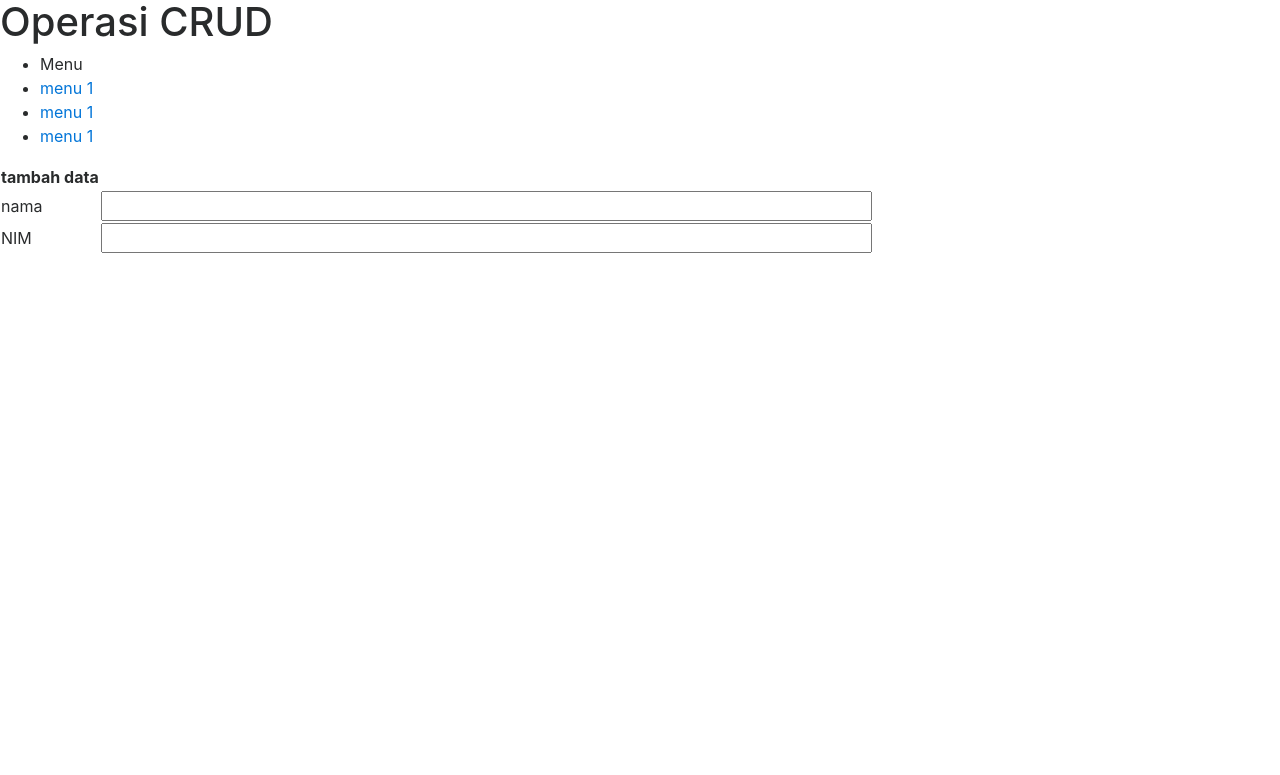
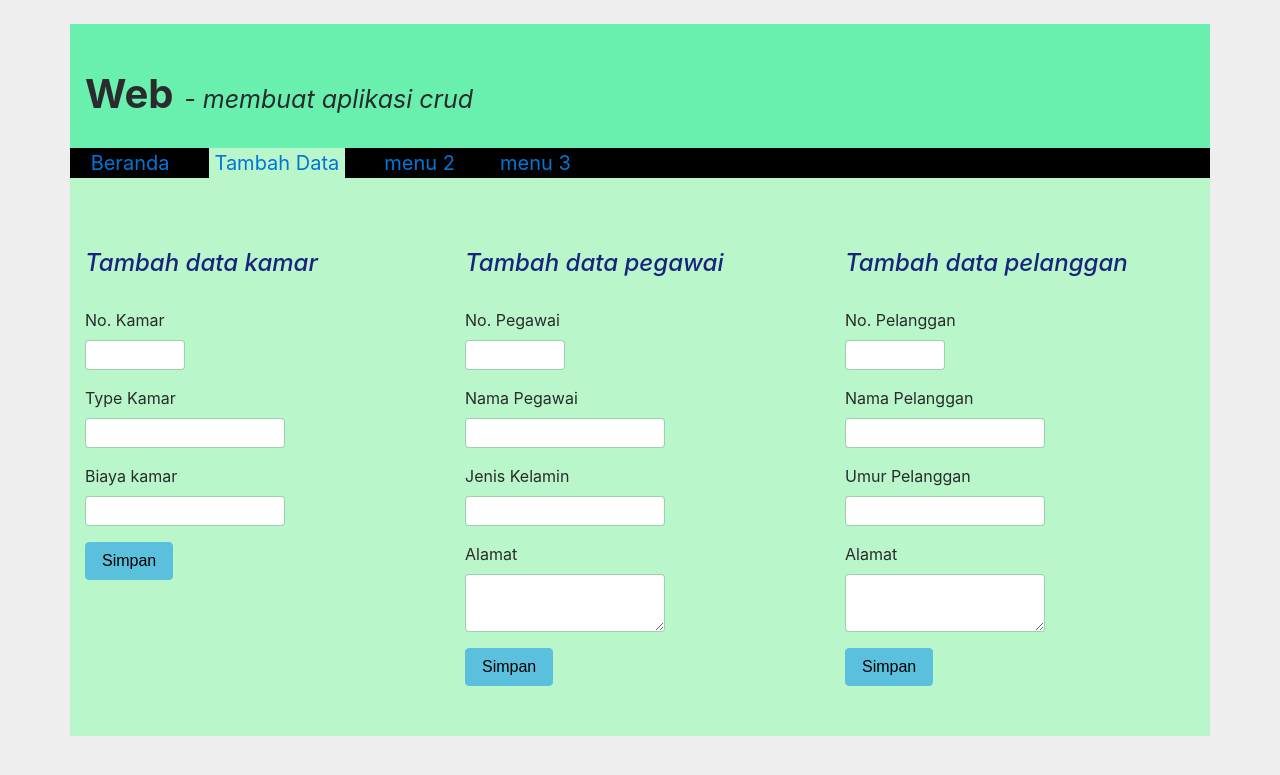
Before and after one commit to meiyangindahsucianti/web2, a PHP site: page /tambah.php in a window 1280 px wide. Shown: the top 775 px of the page. Run offline with PHP 8.4, Linux system fonts and the light colour scheme; some libraries are stand-ins or nearby versions.

Commit message:
baru di buat yooo

```diff
--- a/materi/tambah.php
+++ b/materi/tambah.php
@@ -14,48 +14,126 @@
     <link href="css/bootstrap.min.css" rel="stylesheet">
 </head>
 
-<body>
-<header>
-	<h1>Operasi CRUD</h1>
-</header>
 
-<nav>
-	<ul>
-		<li>Menu</li>
-		<li><a href="#">menu 1</a></li>
-		<li><a href="#">menu 1</a></li>
-		<li><a href="#">menu 1</a></li>
-	</ul>
-</nav>
+<body style="background-color: #eeeeee">
 
-<article>
-<form>
-	<table>
-		<tr>
-			<th>tambah data</th>
-		</tr>
-		<tr>
-			<td>nama</td>
-			<td>
-				<input type="text" name="nama" size="80">
-			</td>
-		</tr>
-		<tr>
-			<td>NIM</td>
-			<td>
-				<input type="text" name="nama" size="80">
-			</td>
-		</tr>
-	</table>
-</form>
-</article>
+<!--  bagian header  spasi -->
+<div class="container">
+	<div class="col-md-12"><br>
+	</div>
+</div>
 
+<!--  bagian header Judul web   -->
+<div class="container" style="background-color: #69f0ae">
+	<div class="row">
+		<div class="col-md-12">
+			<div class="page-header">
+			<br><br>
+				<h1>
+					<b>Web</b>   <small style="font-size:25px"><i> - membuat aplikasi crud</i></small>
+				</h1><br>
+			</div>
+		</div>
+	</div>
+</div>
 
-	<!-- AKHIR CONTENT - dari sini kebawah jgn dihapus -->
-    <!-- jQuery (necessary for Bootstrap's JavaScript plugins) -->
-    <script src="js/jquery-1.12.0.min.js"></script>
-    <!-- Include all compiled plugins (below), or include individual files as needed -->
-    <script src="js/bootstrap.min.js"></script>
+<!--  bagian Header menuu   -->
+<div class="container " style="background-color: #000000">
+	<div class="row" style="font-size: 20px">
+		<div class="col-md-12">
+				<ul class="nav navbar-default" style="color: #1a237e">
+					<li>
+						<a href="index.html">&nbsp;Beranda&nbsp;</a>
+					</li>&nbsp;&nbsp;&nbsp;&nbsp;&nbsp;&nbsp;
+					<li class="active" style="background-color: #b9f6ca">
+						<a href="#">&nbsp;Tambah Data&nbsp;</a>
+					</li>&nbsp;&nbsp;&nbsp;&nbsp;&nbsp;&nbsp;
+					<li class="disabled">
+						<a href="#">&nbsp;menu 2&nbsp;</a>
+					</li>&nbsp;&nbsp;&nbsp;&nbsp;&nbsp;&nbsp;
+					<li class="disabled">
+						<a href="#">&nbsp;menu 3&nbsp;</a>
+					</li>&nbsp;&nbsp;&nbsp;&nbsp;&nbsp;&nbsp;
+				</ul>
+		</div>
+	</div>
+</div>
+
+<!--  bagian spasi warna   -->
+<div class="container" style="background-color: #b9f6ca">
+<br><br><br>
+</div>
+
+<!--  bagian form input pendataan    -->
+<div class="container" style="background-color: #b9f6ca">
+	<div class="row" style="height: 486px">
+		<div class="col-md-4">
+			<h4 style="color: #1a237e"><i>Tambah data kamar</i></h4><br>
+			<form>
+					<div class="form-group form-group-default">
+						<tr><td><label for="nomor-kamar">No. Kamar</label></td>
+						<td><input type="text" style="height: 30px; width: 100px;" class="form-control" id="nomor_kamar"></td></tr>
+					</div>
+					<div class="form-group">
+						<label for="nama_pegawai">Type Kamar</label>
+						<input type="text" style="height: 30px; width: 200px;" class="form-control" id="nama_pegawai">
+					</div>
+					<div class="form-group">
+						<label for="jenis_kelamin">Biaya kamar</label>
+						<input type="text" style="height: 30px; width: 200px;" class="form-control" id="jenis_kelamin">
+					</div>
+					<button type="submit" style="color: #000000" class="btn btn-info ">Simpan</button>
+			</form>
+
+		</div>
+		<div class="col-md-4">
+			<h4 style="color: #1a237e"><i>Tambah data pegawai</i></h4><br>
+			<form>
+					<div class="form-group form-group-default">
+						<tr><td><label for="nomor_pegawai">No. Pegawai</label></td>
+						<td><input type="text" style="height: 30px; width: 100px;" class="form-control" id="nomor_pegawai"></td></tr>
+					</div>
+					<div class="form-group">
+						<label for="nama_pegawai">Nama Pegawai</label>
+						<input type="text" style="height: 30px; width: 200px;" class="form-control" id="nama_pegawai">
+					</div>
+					<div class="form-group">
+						<label for="jenis_kelamin">Jenis Kelamin</label>
+						<input type="text" style="height: 30px; width: 200px;" class="form-control" id="jenis_kelamin">
+					</div>
+					<div class="form-group">
+					<label for="alamat">Alamat</label>
+	    			<textarea class="form-control" style=" width: 200px;" id="alamat" name="textarea"></textarea>
+	    			</div>
+					<button type="submit" style="color: #000000" class="btn btn-info ">Simpan</button>
+			</form>
+		</div>
+		<div class="col-md-4">
+			<h4 style="color: #1a237e"><i>Tambah data pelanggan</i></h4><br>
+			<form>
+					<div class="form-group form-group-default">
+						<tr><td><label for="nomor_pegawai">No. Pelanggan</label></td>
+						<td><input type="text" style="height: 30px; width: 100px;" class="form-control" id="nomor_pegawai"></td></tr>
+					</div>
+					<div class="form-group">
+						<label for="nama_pegawai">Nama Pelanggan</label>
+						<input type="text" style="height: 30px; width: 200px;" class="form-control" id="nama_pegawai">
+					</div>
+					<div class="form-group">
+						<label for="jenis_kelamin">Umur Pelanggan</label>
+						<input type="text" style="height: 30px; width: 200px;" class="form-control" id="jenis_kelamin">
+					</div>
+					<div class="form-group">
+					<label for="alamat">Alamat</label>
+	    			<textarea class="form-control" style=" width: 200px;" id="alamat" name="textarea"></textarea>
+	    			</div>
+					<button type="submit" style="color: #000000" class="btn btn-info ">Simpan</button>
+			</form>
+		</div>
+	</div>
+</div>
+
 </body>
-
+	<link rel="javascript" src="js/jquery.js">
+	<link rel="javascript" src="js/jquery.min.js">
 </html>
```
Also changed, not shown: materi/index.html (+57 -27 lines).
